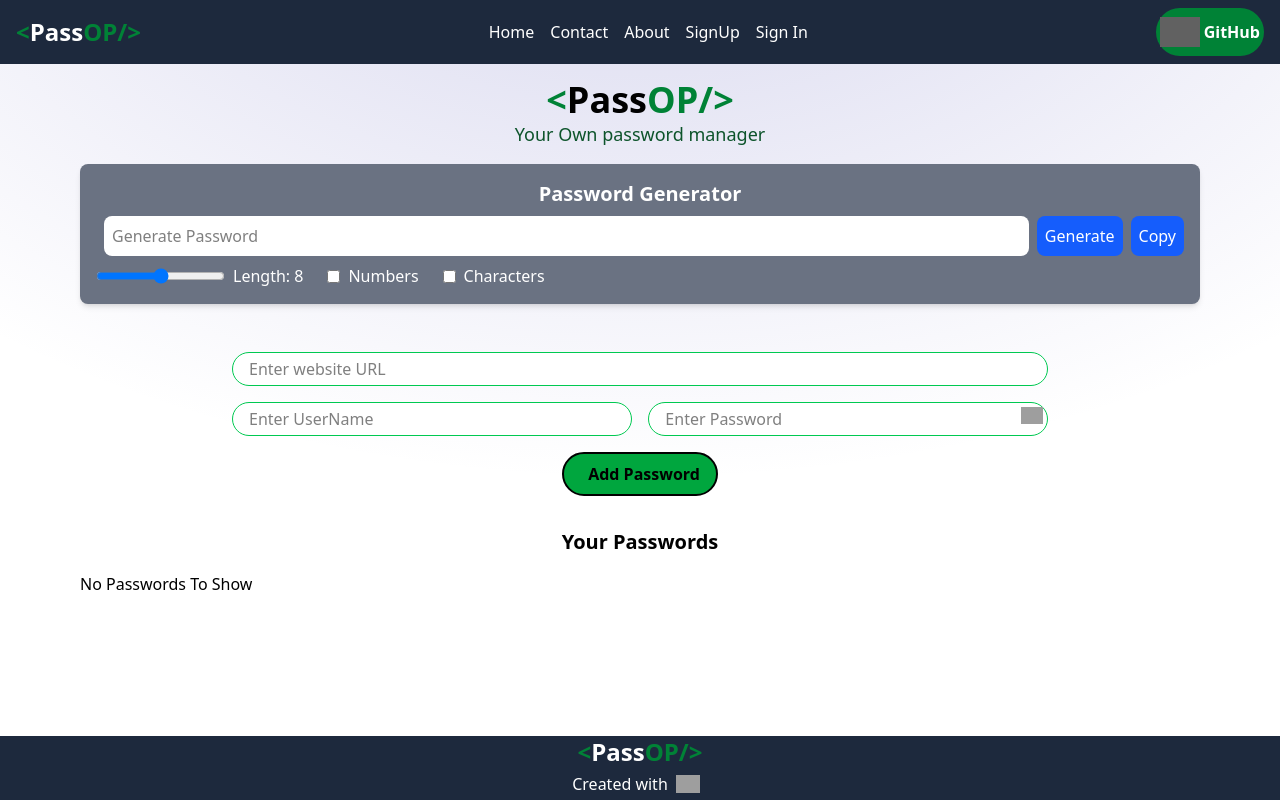
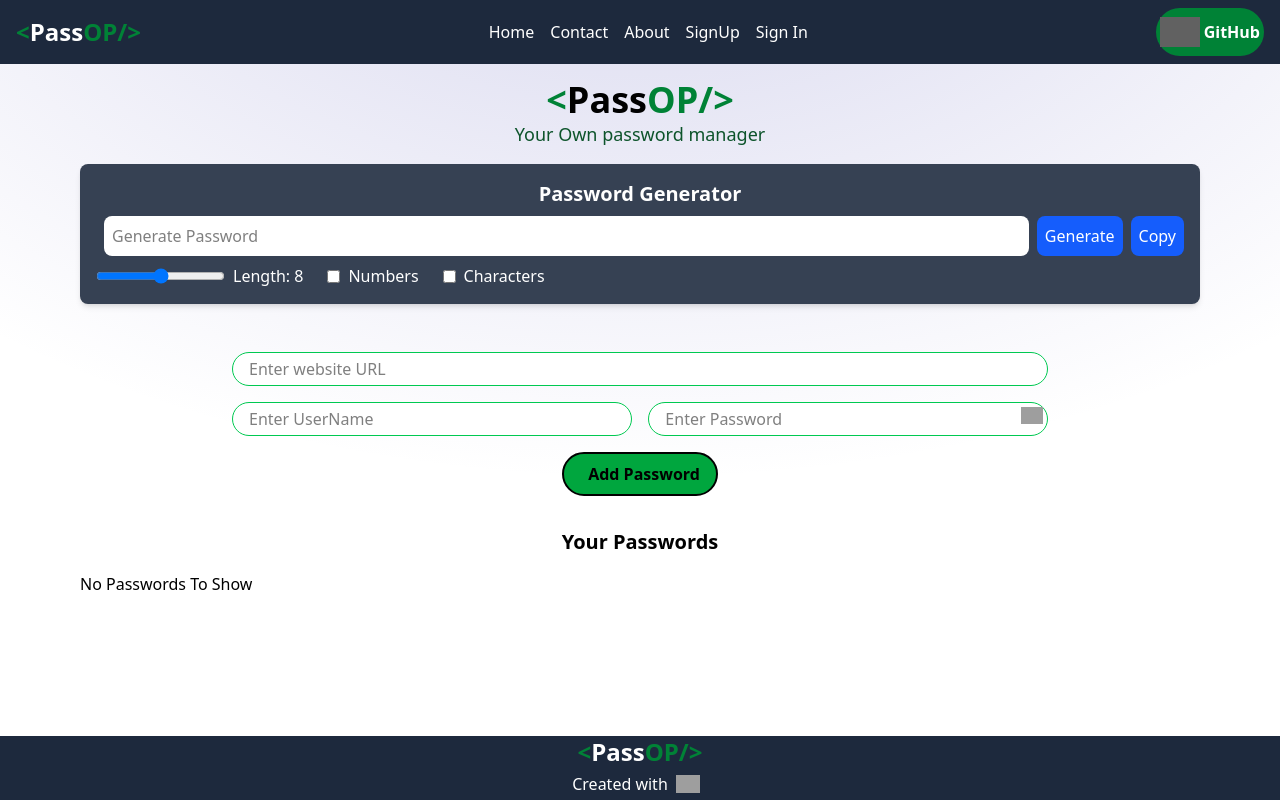
Before and after one commit to haseeb-505/password_manager_ui, a React (Vite) app: page / in a window 1280 px wide. Built offline with nearby package versions, Linux system fonts and the light colour scheme; grey boxes are pictures that could not be loaded; some icons are missing.

Commit message:
transformed password generator bg from gray-400 to gray-700

```diff
--- a/src/components/PasswordGenerator.jsx
+++ b/src/components/PasswordGenerator.jsx
@@ -59,7 +59,7 @@ function PasswordGenerator() {
 
 
   return (
-    <div className='text-white bg-gray-500 text-center p-4 rounded-lg shadow-md my-4'>
+    <div className='text-white bg-gray-700 text-center p-4 rounded-lg shadow-md my-4'>
       <h1 className='text-xl font-bold'>Password Generator</h1>
       <div className=' flex justify-between rounded-lg my-2 gap-2 pl-2 text-black'>
         <input
```
